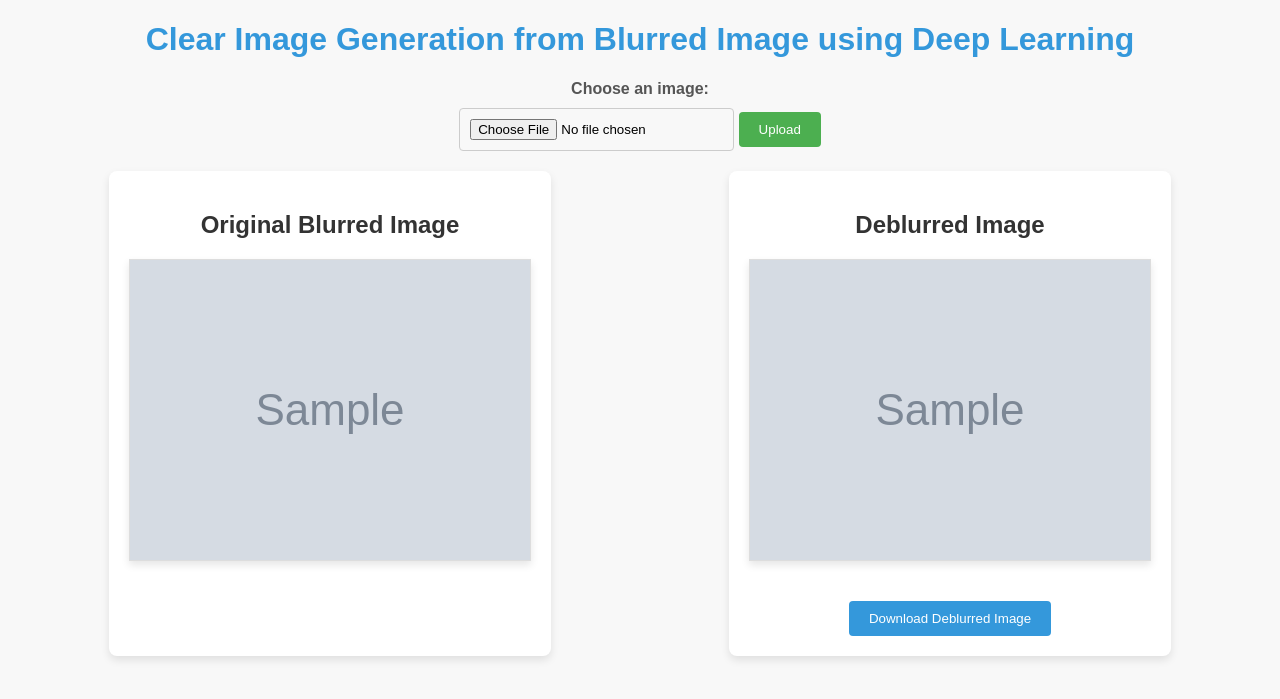
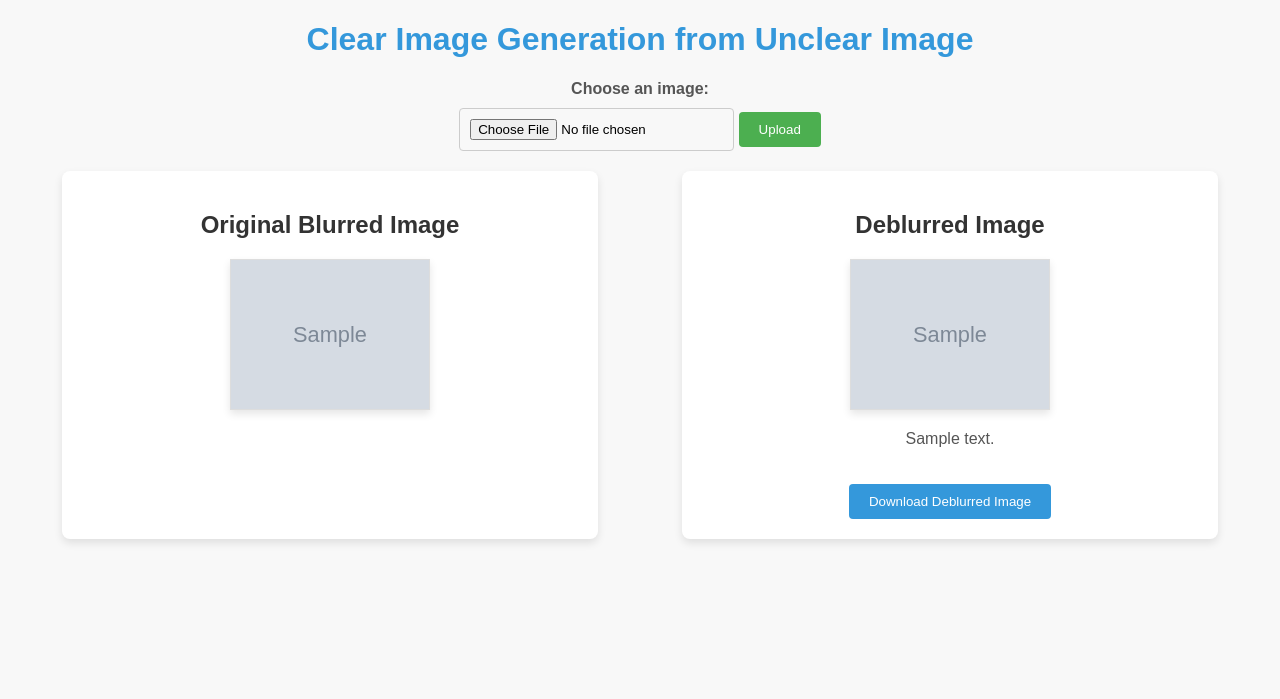
Before and after one commit to VasiLucyGuidoArnold/Clear-Image-Generation-from-Blurred-Image-using-Deep-Learning, a Flask app: template templates/index.html in a window 1280 px wide. Shown: the top 699 px of the page. Run offline with Flask 3, Linux system fonts and the light colour scheme; the template is opened without the code that fills it: most values are stand-ins (such as "Sample title", 1, 10 or a date in 2020); grey boxes marked "Sample" are stand-in pictures; parts of the project's set-up code (start-up, migrations or seed data) failed here and were passed over.

Commit message:
Update index.html

```diff
--- a/templates/index.html
+++ b/templates/index.html
@@ -3,7 +3,7 @@
 <head>
     <meta charset="UTF-8">
     <meta name="viewport" content="width=device-width, initial-scale=1.0">
-    <title>Clear Image Generation before Unclear Image</title>
+    <title>Clear Image Generation from Unclear Image</title>
     <style>
         body {
             font-family: 'Arial', sans-serif;
@@ -13,7 +13,7 @@
         }
 
         h1 {
-            color: #3498db; /* Updated heading color */
+            color: #3498db;
         }
 
         form {
@@ -50,11 +50,19 @@
             display: flex;
             justify-content: space-around;
             margin-top: 20px;
+        }
 
+        .image-section {
+            background-color: #fff;
+            padding: 20px;
+            border-radius: 8px;
+            box-shadow: 0 4px 8px rgba(0, 0, 0, 0.1);
+            width: 40%;  /* Set the fixed width for both blurred and deblurred images */
+            margin: 0 auto;
         }
 
         img {
-            max-width: 400%;
+            width: 40%;  /* Set the width to 100% to fill the container */
             height: auto;
             display: block;
             border: 1px solid #ddd;
@@ -82,28 +90,24 @@
             background-color: #2980b9;
         }
 
-        /* Added styles for heading and background color */
         h2 {
             color: #333;
         }
 
-        .image-section {
-            background-color: #fff;
-            padding: 20px;
-            border-radius: 8px;
-            box-shadow: 0 4px 8px rgba(0, 0, 0, 0.1);
+        p {
+            color: #555;
+            margin-top: 10px;
         }
     </style>
 </head>
 <body>
-    <h1>Clear Image Generation from Blurred Image using Deep Learning</h1>
+    <h1>Clear Image Generation from Unclear Image</h1>
 
     <form action="/" method="post" enctype="multipart/form-data">
         <label for="img">Choose an image:</label>
         <input type="file" name="img" id="img">
         <input type="submit" value="Upload">
     </form>
-
 
     <div class="image-container">
         {% if original_img %}
@@ -117,6 +121,7 @@
             <div class="image-section">
                 <h2>Deblurred Image</h2>
                 <img src="{{ deblurred_img }}" alt="Deblurred Image">
+                <p>{{ scientist_description }}</p>
                 <button class="download-btn" onclick="downloadImage('{{ deblurred_img }}')">Download Deblurred Image</button>
             </div>
         {% endif %}
@@ -139,6 +144,5 @@
             xhr.send();
         }
     </script>
-
 </body>
 </html>
```
